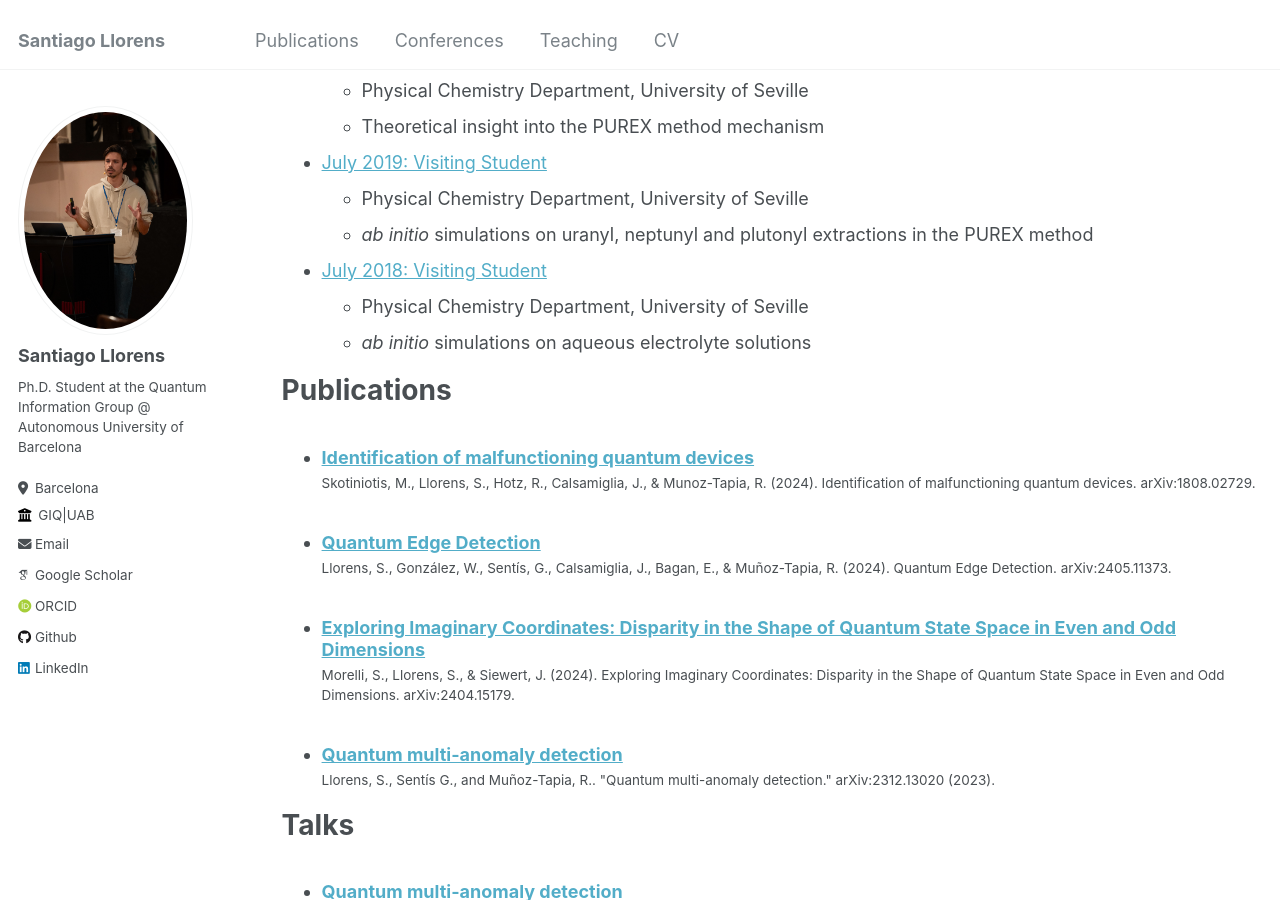
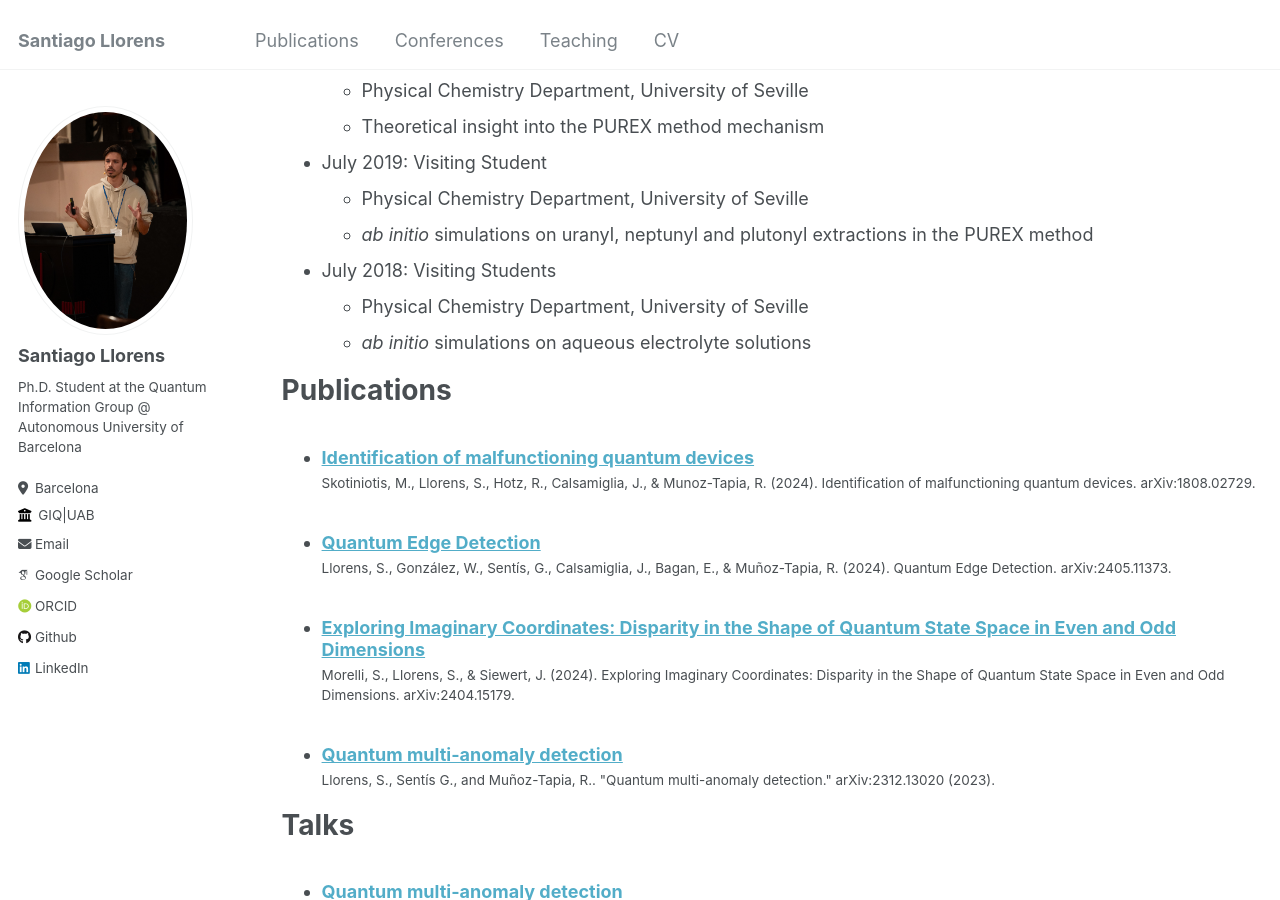
Before and after one commit to SantiagoLlorens/SantiagoLlorens.github.io, a Jekyll site: the page built from _pages/cv.md, in a window 1280 px wide and 900 px high, scrolled down 715 px. Built offline with Jekyll 4.4.1, drawn with Linux system fonts in a browser that asks for light colours; some web fonts are replaced.

Commit message:
Update cv.md

```diff
--- a/_pages/cv.md
+++ b/_pages/cv.md
@@ -18,27 +18,27 @@
 
 Research experience
 ======
-* <a style="text-dectoration: none;"> 2022-2026 (expected) Ph.D Student</a>
+* 2022-2026 (expected) Ph.D Student
   * Quantum Information Group (GIQ), Autonomous University of Barcelona
   * New techniques for verification and identification of quantum states and processes
 
-* <a style="text-dectoration: none;"> 2020-2021 M.Sc. Thesis Student</a>
+* 2020-2021 M.Sc. Thesis Student
   * Physics Department, Basque Country University
   * Bloch Representation on Finite-Dimensional Composite Systems
 
-* <a style="text-dectoration: none;"> 2019-2020 B.Sc. Thesis Student</a>
+* 2019-2020 B.Sc. Thesis Student
   * Quantum Information Group (GIQ), Autonomous University of Barcelona
   * Implementation of SPRT in quantum state discrimination
 
-* <a style="text-dectoration: none;"> 2019-2020: B.Sc. Thesis Student</a>
+* 2019-2020: B.Sc. Thesis Student
   * Physical Chemistry Department, University of Seville
   * Theoretical insight into the PUREX method mechanism
 
-* <a style="text-dectoration: none!important;"> July 2019: Visiting Student</a>
+* July 2019: Visiting Student
   * Physical Chemistry Department, University of Seville
   * _ab initio_ simulations on uranyl, neptunyl and plutonyl extractions in the PUREX method
 
-* <a style="text-dectoration: none;">  July 2018: Visiting Student</a>
+* July 2018: Visiting Students
   * Physical Chemistry Department, University of Seville
   * _ab initio_ simulations on aqueous electrolyte solutions
 
```
